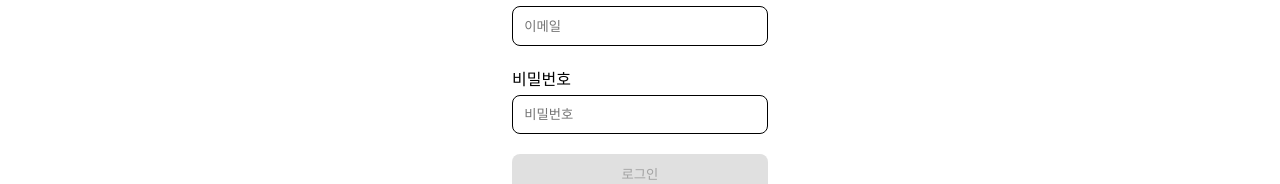
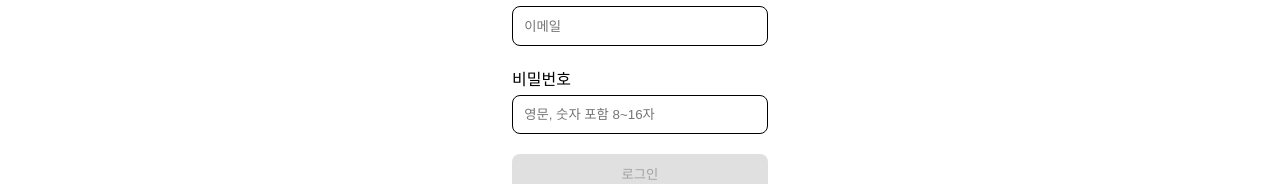
Before and after one commit to RocketDDan/frontend, a React (Create React App) app: page /login in a window 1280 px wide. Shown: the part 249-433 px from the top of the page. Built offline with nearby package versions, Linux system fonts and the light colour scheme; no server answers.

Commit message:
feat: 이메일, 비밀번호 기반 로그인 구현

```diff
--- a/src/api/auth.api.js
+++ b/src/api/auth.api.js
@@ -39,3 +39,18 @@ export const signUp = async (signUpData, profileImage) => {
     throw error;
   }
 };
+
+export const login = async (email, password) => {
+  try {
+    await apiClient.post("/auth/login", {
+      email,
+      password,
+    });
+  } catch (error) {
+    if (error.status === 400) {
+      alert(error.response.data);
+    } else {
+      alert("로그인에 실패했습니다. 다시 시도해주세요.");
+    }
+  }
+};
--- a/src/page/auth/LoginPage.jsx
+++ b/src/page/auth/LoginPage.jsx
@@ -1,4 +1,4 @@
-import { useState } from "react";
+import { useState, useEffect } from "react";
 
 import styles from "./LoginPage.module.css";
 
@@ -10,17 +10,50 @@ import {
 
 import kakaoLogoImage from "../../assets/images/kakao_logo.png";
 
+import { login } from "../../api/auth.api";
+
 const LoginPage = () => {
   const kakaoLoginURL = `${process.env.REACT_APP_API_BASE_URL}/oauth2/authorization/kakao`;
 
   const [emailValue, setEmailValue] = useState("");
   const [passwordValue, setPasswordValue] = useState("");
+  const [errors, setErrors] = useState({});
+  const [isFormValid, setIsFormValid] = useState(false);
+
+  const emailValid = (email) => /^[^\s@]+@[^\s@]+\.[^\s@]+$/.test(email);
+  const passwordValid = (password) =>
+    /^(?=.*[a-zA-Z])(?=.*\d)[a-zA-Z\d]{8,16}$/.test(password);
+
+  useEffect(() => {
+    const isEmailValid = emailValid(emailValue);
+    const isPasswordValid = passwordValid(passwordValue);
+
+    setIsFormValid(isEmailValid && isPasswordValid);
+
+    const newErrors = {};
+    if (emailValue && !isEmailValid) {
+      newErrors.email = "유효한 이메일 주소를 입력해주세요.";
+    }
+    if (passwordValue && !isPasswordValid) {
+      newErrors.password =
+        "비밀번호는 영문, 숫자를 포함하여 8~16자여야 합니다.";
+    }
+
+    if (Object.keys(newErrors).length > 0) {
+      setErrors(newErrors);
+    } else {
+      setErrors({});
+    }
+  }, [emailValue, passwordValue]);
 
   const handleEmailChange = (value) => {
     setEmailValue(value);
   };
   const handlePasswordChange = (value) => {
     setPasswordValue(value);
+  };
+  const handleSubmit = async () => {
+    login(emailValue, passwordValue);
   };
   const handleKakaoLogin = () => {
     window.location.href = kakaoLoginURL;
@@ -43,6 +76,7 @@ const LoginPage = () => {
     <div className={styles.container}>
       <h1 className={styles.title}>로그인</h1>
       <div className={styles.form}>
+        <div className={styles.errorContainer}>
           <TextInputWithLabel
             placeholder="이메일"
             label="아이디(이메일)"
@@ -50,24 +84,27 @@ const LoginPage = () => {
             value={emailValue}
             onChange={handleEmailChange}
           />
+          {errors.email && <div className={styles.error}>{errors.email}</div>}
+        </div>
 
+        <div className={styles.errorContainer}>
           <PasswordInputWithLabel
-          placeholder="비밀번호"
+            placeholder="영문, 숫자 포함 8~16자"
             label="비밀번호"
             width="100%"
             value={passwordValue}
             onChange={handlePasswordChange}
           />
+          {errors.password && (
+            <div className={styles.error}>{errors.password}</div>
+          )}
+        </div>
 
         <div className={styles.buttonContainer}>
           <PrimaryButton
             content="로그인"
-            onClick={() => {
-              console.log(
-                "아이디, 비밀번호 기반 로그인 기능은 아직 구현되지 않았습니다."
-              );
-            }}
-            active={false}
+            onClick={handleSubmit}
+            active={isFormValid}
           />
           <CustomButton
             content={<KakaoLoginButtonText />}
--- a/src/page/auth/LoginPage.module.css
+++ b/src/page/auth/LoginPage.module.css
@@ -29,3 +29,16 @@
   justify-content: center;
   gap: 8px;
 }
+
+.errorContainer {
+    display: flex;
+    flex-direction: column;
+    align-items: start;
+    width: 100%;
+}
+
+.error {
+    color: red;
+    font-size: 0.8rem;
+    margin-top: 4px;
+}
```
Lines whose indentation alone changed are shown as unchanged.
